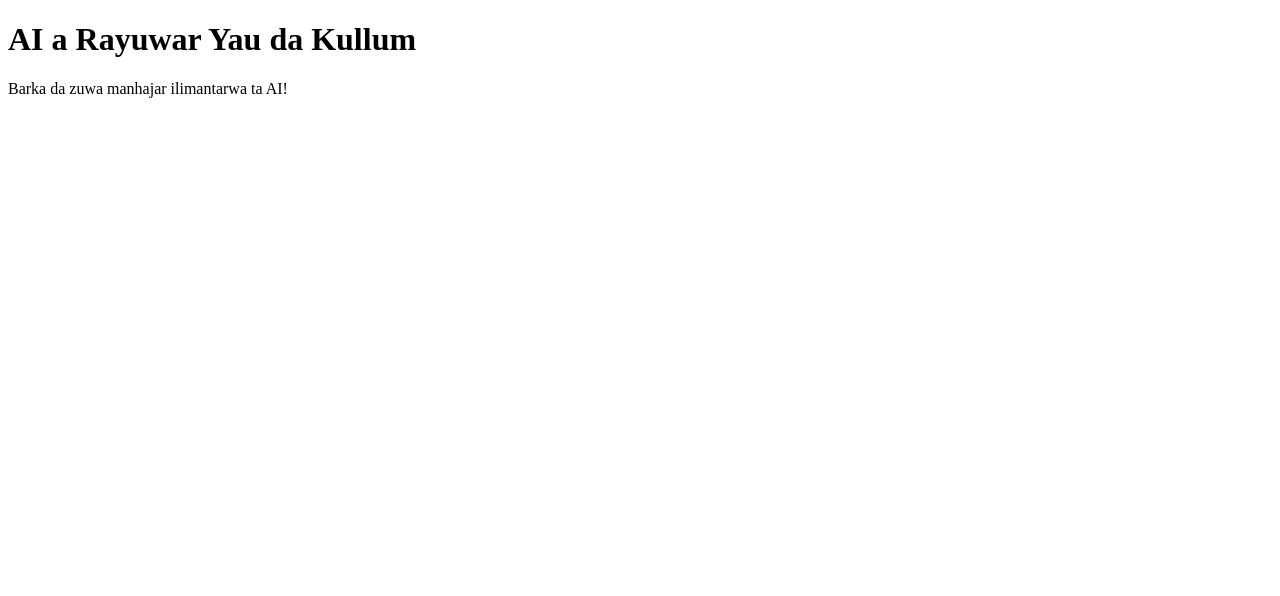
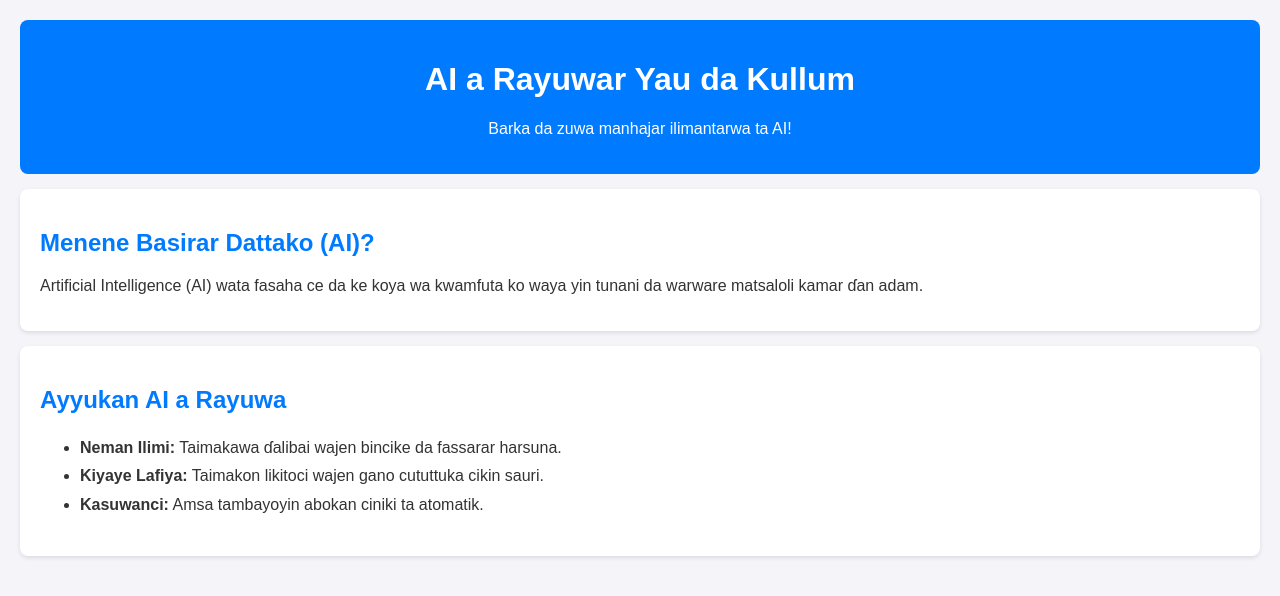
Before and after one commit to lukmanmuhammadfagge-gif/Aiapp, a plain HTML site: page index.html in a window 1280 px wide. Drawn offline with Linux system fonts and the light colour scheme.

Commit message:
Update index.html

```diff
--- a/index.html
+++ b/index.html
@@ -5,9 +5,56 @@
     <meta name="viewport" content="width=device-width, initial-scale=1.0">
     <link rel="manifest" href="manifest.json">
     <title>AI a Rayuwar Yau da Kullum</title>
+    <style>
+        body {
+            font-family: Arial, sans-serif;
+            margin: 0;
+            padding: 20px;
+            background-color: #f4f4f9;
+            color: #333;
+        }
+        header {
+            background-color: #007bff;
+            color: white;
+            padding: 20px;
+            text-align: center;
+            border-radius: 8px;
+        }
+        section {
+            background: white;
+            padding: 20px;
+            margin-top: 15px;
+            border-radius: 8px;
+            box-shadow: 0 2px 4px rgba(0,0,0,0.1);
+        }
+        h2 {
+            color: #007bff;
+        }
+        ul {
+            line-height: 1.8;
+        }
+    </style>
 </head>
 <body>
-    <h1>AI a Rayuwar Yau da Kullum</h1>
-    <p>Barka da zuwa manhajar ilimantarwa ta AI!</p>
+
+    <header>
+        <h1>AI a Rayuwar Yau da Kullum</h1>
+        <p>Barka da zuwa manhajar ilimantarwa ta AI!</p>
+    </header>
+
+    <section>
+        <h2>Menene Basirar Dattako (AI)?</h2>
+        <p>Artificial Intelligence (AI) wata fasaha ce da ke koya wa kwamfuta ko waya yin tunani da warware matsaloli kamar ɗan adam.</p>
+    </section>
+
+    <section>
+        <h2>Ayyukan AI a Rayuwa</h2>
+        <ul>
+            <li><strong>Neman Ilimi:</strong> Taimakawa ɗalibai wajen bincike da fassarar harsuna.</li>
+            <li><strong>Kiyaye Lafiya:</strong> Taimakon likitoci wajen gano cututtuka cikin sauri.</li>
+            <li><strong>Kasuwanci:</strong> Amsa tambayoyin abokan ciniki ta atomatik.</li>
+        </ul>
+    </section>
+
 </body>
 </html>
```
